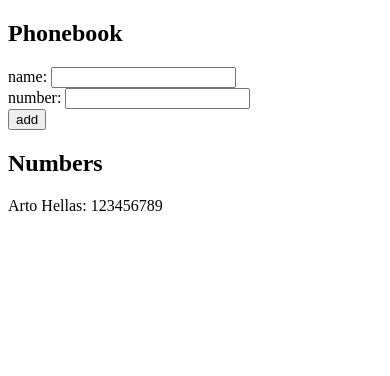
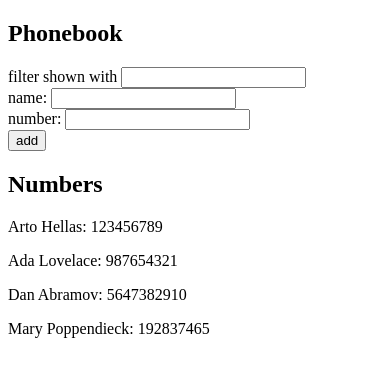
Before and after one commit to andrew9798/fullstackopen, a React (Vite) app in the folder part2/phonebook--/: page / in a window 390 px wide. Shown: the top 376 px of the page. Built offline with nearby package versions, Linux system fonts and the light colour scheme.

Commit message:
phonebook step4

```diff
--- a/part2/phonebook--/src/App.jsx
+++ b/part2/phonebook--/src/App.jsx
@@ -3,9 +3,13 @@
 const App = () => {
   const [persons, setPersons] = useState([
     { name: 'Arto Hellas', number: '123456789' },
+    { name: 'Ada Lovelace', number: '987654321' },
+    { name: 'Dan Abramov', number: '5647382910' },
+    { name: 'Mary Poppendieck', number: '192837465' }
   ])
   const [newName, setNewName] = useState('')
   const [newNumber, setNewNumber] = useState('')
+  const [filter, setFilter] = useState('')
 
   const handleAddPerson = (event) => {
     event.preventDefault()
@@ -31,6 +35,9 @@
   return (
     <div>
       <h2>Phonebook</h2>
+      <div>
+        filter shown with <input value={filter} onChange={(event) => setFilter(event.target.value)} />
+      </div>
       <form onSubmit={handleAddPerson}>
         <div>
           name: <input
@@ -45,7 +52,9 @@
         </div>
       </form>
       <h2>Numbers</h2>
-      {persons.map(person => <p key={person.name}>{person.name}: {person.number}</p>)}
+      {persons
+        .filter(person => person.name.toLowerCase().includes(filter.toLowerCase()))
+        .map(person => <p key={person.name}>{person.name}: {person.number}</p>)}
     </div>
   )
 }
```
